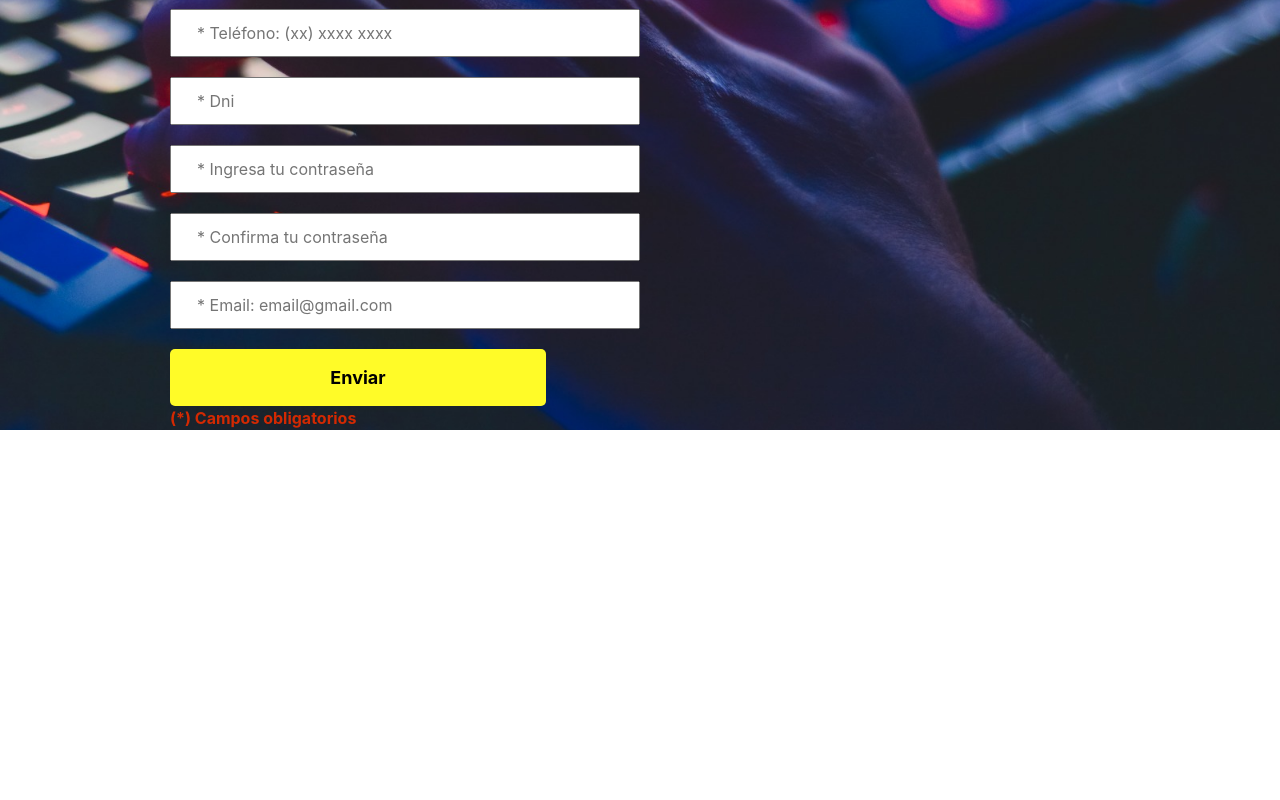
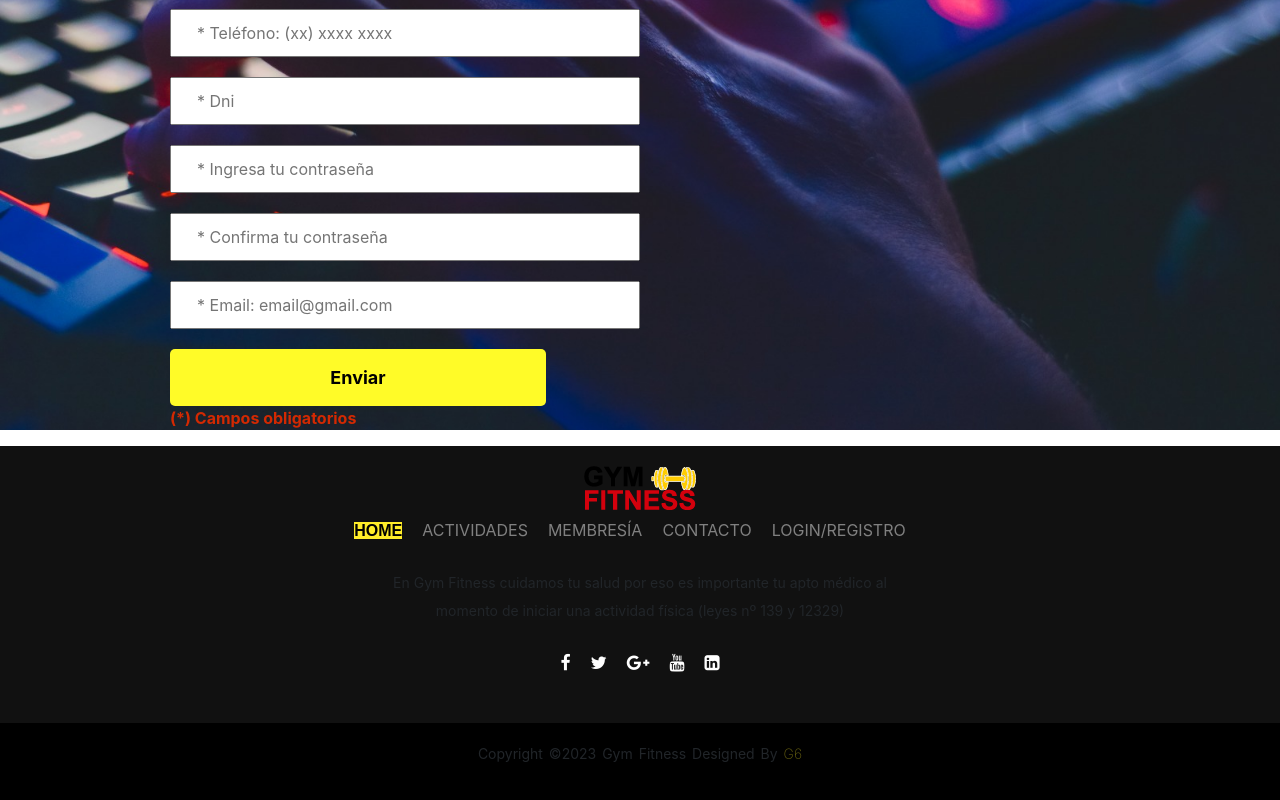
Before and after one commit to CarolinaVeronica/Tr4bajoGrup4l-6-UTN-4rgentin4Progr4m4, a plain HTML site: page index.html in a window 1280 px wide. Shown: the part 5508-6308 px from the top of the page. Before the commit the page ends 5954 px from the top, so only its background shows below. Drawn offline with nearby package versions, Linux system fonts and the light colour scheme.

Commit message:
nuevo commit

```diff
--- a/index.html
+++ b/index.html
@@ -23,6 +23,11 @@
     <!--link jS-->
    <script src="https://unpkg.com/sweetalert/dist/sweetalert.min.js"></script>
 
+     <!--link bootstrap-->
+   <link rel="stylesheet" href="https://stackpath.bootstrapcdn.com/font-awesome/4.7.0/css/font-awesome.min.css">
+
+
+
     <!--Title-->
 
     <title>Gym Fitness</title>
@@ -35,7 +40,7 @@
 
             <nav class="menu">
                 <ul class="menu__lista" >
-                    <li class="menu__item"><a class="menu__link--activo" href="#contenedorq">Home</a></li>
+                    <li class="menu__item"><a class="menu__link--activo" href="#sobrenosotros">Home</a></li>
                     <li class="menu__item"><a class="menu__link" href="#actividades">Actividades</a></li>
                     <li class="menu__item"><a class="menu__link" href="#membresia">Membresía</a></li>
                     <li class="menu__item"><a class="menu__link" href="#formulario">Contacto</a></li>
@@ -100,7 +105,7 @@
                   </div>
                   <div class="col-md-6">
                     <!-- Texto "Sobre nosotros" -->
-                    <h2>Sobre nosotros</h2>
+                    <h2 id="sobrenosotros">Sobre nosotros</h2>
                     <p>Gym Fitness es una marca asociada con la actividad física con más de 10 años de experiencia en el mercado. Originada en el barrio de Almagro, Capital Federal.</p>
                     <p>Nuestro objetivo es: Mejorar la calidad de vida de nuestros socios mediante la actividad física practicada en forma segura y regular, atendiendo todas las expectativas físicas y emocionales.</p>
                     <p>Ofrecemos un servicio en constante crecimiento y evolución atendiendo a las diferentes necesidades de nuestros socios y en contacto con las tendencias mundiales de entrenamiento contando con profesionales capacitados y calificados para ello.</p>
@@ -271,13 +276,39 @@
 
 
                         <input type="submit" value="Enviar" class="enviar">
-                        <P id="camposObligatorios">(*) Campos obligatorios</P>
+                        <P id="camposObligatorios" >(*) Campos obligatorios</P>
                     </form>
                 </div>
             </section>
 
         </main>
         <footer>
+            <div class="footer-content">
+                <h1><img src="images/log.png" alt="logo"></h1>
+                <nav class="menu">
+                    <ul class="menu__lista" >
+                        <li class="menu__item"><a class="menu__link--activo" href="#sobrenosotros">Home</a></li>
+                        <li class="menu__item"><a class="menu__link" href="#actividades">Actividades</a></li>
+                        <li class="menu__item"><a class="menu__link" href="#membresia">Membresía</a></li>
+                        <li class="menu__item"><a class="menu__link" href="#formulario">Contacto</a></li>
+                        <li class="menu__item"><a class="menu__link" href="#formulariologin">Login/Registro</a></li>
+                    </ul>
+                </nav>
+
+                <p>En Gym Fitness cuidamos tu salud por eso es importante tu apto médico al momento de iniciar una actividad física (leyes nº 139 y 12329)</p>
+                <ul class="socials">
+                    <li><a href="#"><i class="fa fa-facebook"></i></a></li>
+                    <li><a href="#"><i class="fa fa-twitter"></i></a></li>
+                    <li><a href="#"><i class="fa fa-google-plus"></i></a></li>
+                    <li><a href="#"><i class="fa fa-youtube"></i></a></li>
+                    <li><a href="#"><i class="fa fa-linkedin-square"></i></a></li>
+                </ul>
+
+            </div>
+            <div class="footer-bottom">
+                <p>copyright &copy;2023 Gym Fitness designed by <span>G6</span></p>
+            </div>
+
 
         </footer>
 
--- a/style.css
+++ b/style.css
@@ -529,3 +529,77 @@ h4, .direccion, .grupo{
    color: #f9f9f9;
    font-size: large;
  }
+ html{
+   height:100%;
+ }
+ footer{
+   margin-top: auto;
+   padding-top: 15px;
+   background: #111;
+}
+.footer-content{
+   display: flex;
+   align-items: center;
+   justify-content: center;
+   flex-direction: column;
+   text-align: center;
+}
+.footer-content h3{
+   font-size: 1.8rem;
+   font-weight: 400;
+   text-transform: capitalize;
+   line-height: 3rem;
+}
+.footer-content p{
+   max-width: 500px;
+   margin: 10px auto;
+   line-height: 28px;
+   font-size: 14px;
+}
+.socials{
+   list-style: none;
+   display: flex;
+   align-items: center;
+   justify-content: center;
+   margin: 1rem 0 3rem 0;
+}
+.socials li{
+   margin: 0 10px;
+}
+.socials a{
+   text-decoration: none;
+   color: #fff;
+}
+.socials a i{
+   font-size: 1.1rem;
+   transition: color .4s ease;
+
+}
+.socials a:hover i{
+   color: aqua;
+}
+
+.footer-bottom{
+   background: #000;
+   width: 100vw;
+   padding: 20px 0;
+   text-align: center;
+}
+.footer-bottom p{
+   font-size: 14px;
+   word-spacing: 2px;
+   text-transform: capitalize;
+}
+.footer-bottom span{
+   text-transform: uppercase;
+   opacity: .4;
+   font-weight: 200;
+}
+
+
+body{
+   display: flex;
+   flex-direction: column;
+   min-height: 100%;
+
+}
```
Also changed, not shown: 1 other file.
